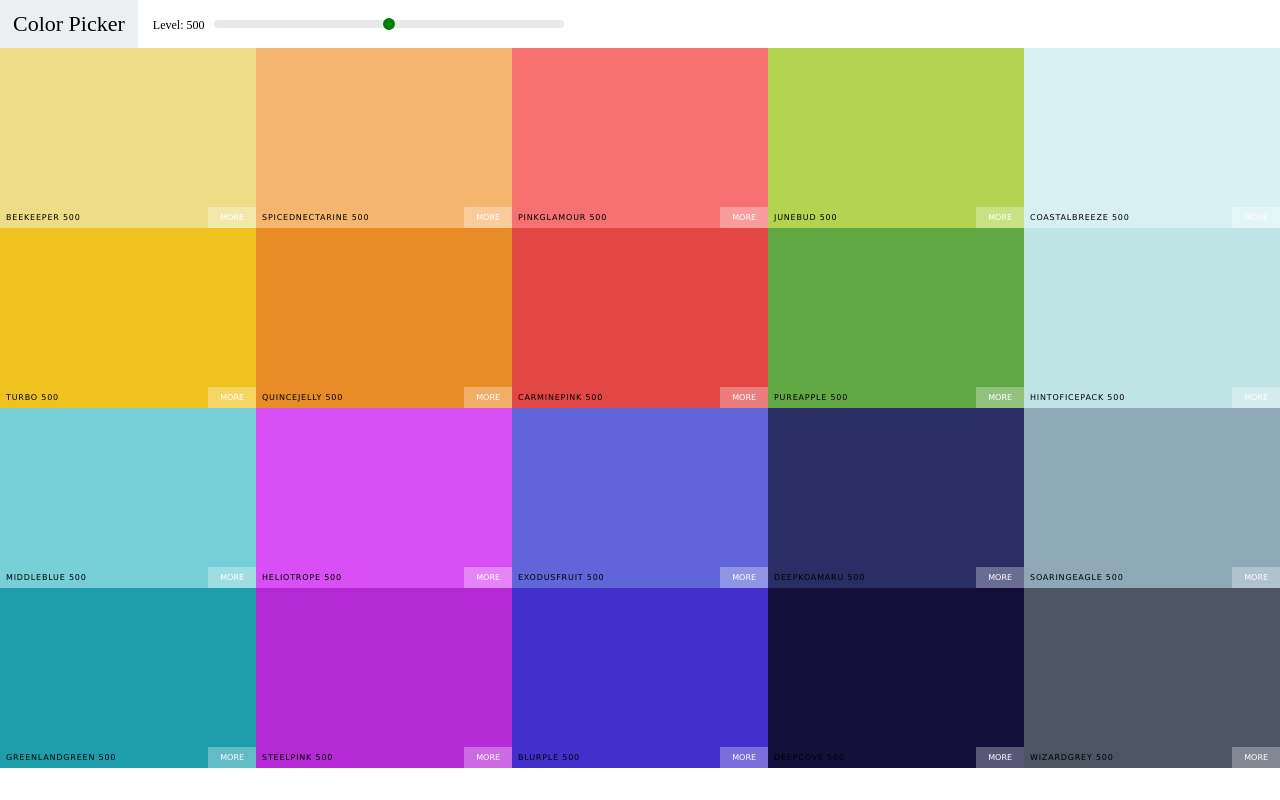
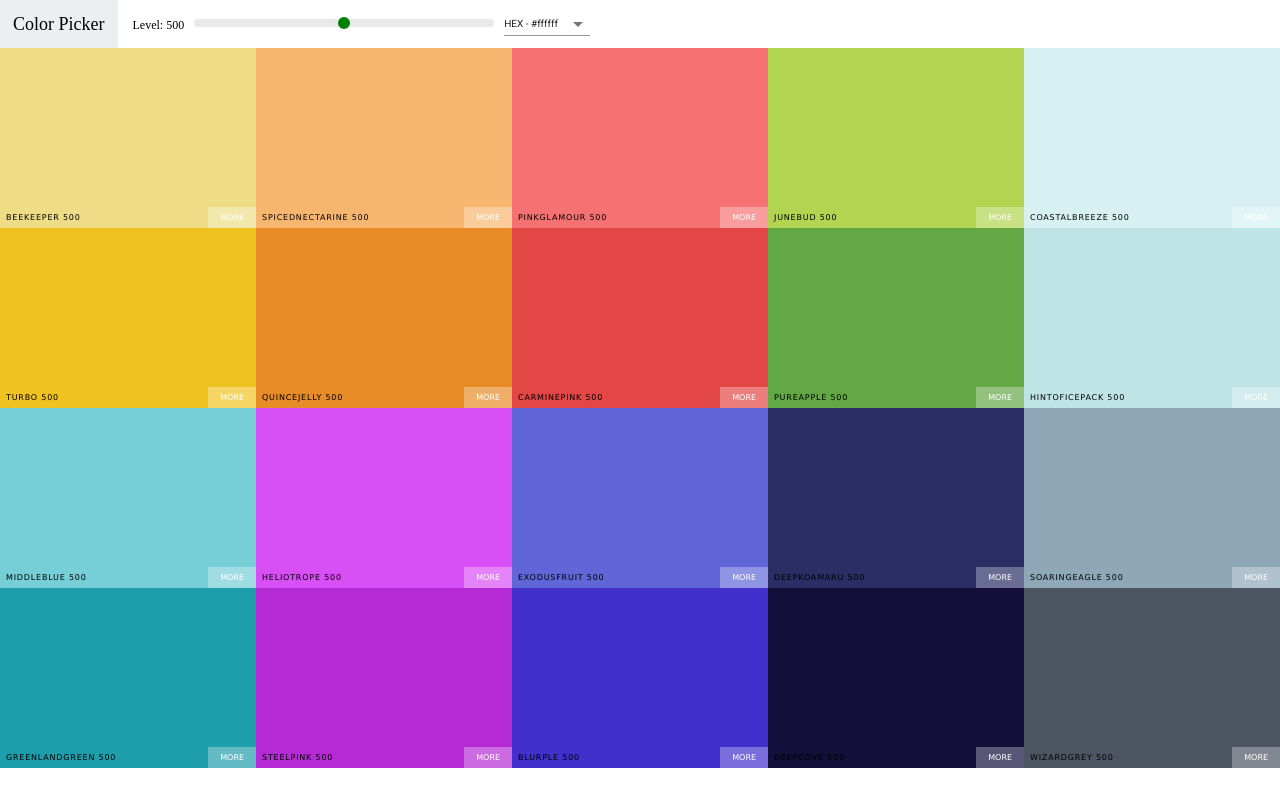
Before and after one commit to xzhang8102/React_Color_Palette, a React (Create React App) app: page / in a window 1280 px wide. Built offline with nearby package versions, Linux system fonts and the light colour scheme.

Commit message:
add color-format selector from material-ui

```diff
--- a/package.json
+++ b/package.json
@@ -3,6 +3,7 @@
   "version": "0.1.0",
   "private": true,
   "dependencies": {
+    "@material-ui/core": "^3.9.3",
     "chroma-js": "^2.0.3",
     "rc-slider": "^8.6.9",
     "react": "^16.8.6",
--- a/public/index.html
+++ b/public/index.html
@@ -5,6 +5,10 @@
     <link rel="shortcut icon" href="%PUBLIC_URL%/favicon.ico" />
     <meta name="viewport" content="width=device-width, initial-scale=1" />
     <meta name="theme-color" content="#000000" />
+    <link
+      rel="stylesheet"
+      href="https://fonts.googleapis.com/css?family=Roboto:300,400,500"
+    />
     <!--
       manifest.json provides metadata used when your web app is installed on a
       user's mobile device or desktop. See https://developers.google.com/web/fundamentals/web-app-manifest/
--- a/src/components/App.js
+++ b/src/components/App.js
@@ -7,9 +7,9 @@ import '../styles/App.css';
 class App extends React.Component {
   render() {
     return (
-      <div>
+      <>
         <Palette palette={generatePalette(seedColor[4])} />
-      </div>
+      </>
     );
   }
 }
--- a/src/components/NavBar.js
+++ b/src/components/NavBar.js
@@ -1,14 +1,14 @@
 import React from 'react';
 import Slider from 'rc-slider';
+import { Select, MenuItem } from '@material-ui/core';
+
 import 'rc-slider/assets/index.css';
 import '../styles/NavBar.css';
 
-const NavBar = ({ level, onSlide }) => {
+const NavBar = ({ level, onSlide, changeFormat, format }) => {
   return (
     <nav className="Navbar">
-      <div className="logo">
-        <a href="#">Color Picker</a>
-      </div>
+      <div className="logo">Color Picker</div>
       <div className="slider-container">
         <span>Level: {level}</span>
         <div className="slider">
@@ -21,6 +21,13 @@ const NavBar = ({ level, onSlide }) => {
           />
         </div>
       </div>
+      <div className="select-container">
+        <Select value={format} onChange={changeFormat}>
+          <MenuItem value="hex">HEX - #ffffff</MenuItem>
+          <MenuItem value="rgb">RGB - rgb(255,255,255)</MenuItem>
+          <MenuItem value="rgba">RGBA - rgba(255,255,255,1.0)</MenuItem>
+        </Select>
+      </div>
     </nav>
   );
 };
--- a/src/components/Palette.js
+++ b/src/components/Palette.js
@@ -5,23 +5,39 @@ import '../styles/Palette.css';
 
 class Palette extends React.Component {
   state = {
-    level: 500
+    level: 500,
+    format: 'hex'
   };
 
   onSlide = level => {
     this.setState({ level });
   };
 
+  changeFormat = e => {
+    this.setState({ format: e.target.value });
+  };
+
   render() {
     const colorBoxList = this.props.palette.colors[this.state.level].map(
       (color, i) => {
-        return <ColorBox key={i} background={color.hex} name={color.name} />;
+        return (
+          <ColorBox
+            key={i}
+            background={color[this.state.format]}
+            name={color.name}
+          />
+        );
       }
     );
 
     return (
       <div className="Palette">
-        <NavBar onSlide={this.onSlide} level={this.state.level} />
+        <NavBar
+          onSlide={this.onSlide}
+          level={this.state.level}
+          changeFormat={this.changeFormat}
+          format={this.state.format}
+        />
         <div className="Palette-colors">{colorBoxList}</div>
       </div>
     );
--- a/src/styles/NavBar.css
+++ b/src/styles/NavBar.css
@@ -6,18 +6,16 @@
 }
 
 .logo {
-  margin-right: 15px;
-  padding: 0 13px;
-  font-size: 22px;
+  margin-right: 1.5rem;
+  padding: 0 1.3rem;
+  font-size: 1.8rem;
   background-color: #eceff1;
   height: 100%;
   display: flex;
   align-items: center;
-}
-
-.logo a {
   text-decoration: none;
   color: black;
+  cursor: pointer;
 }
 
 .slider-container {
@@ -25,9 +23,9 @@
 }
 
 .slider {
-  width: 350px;
+  width: 30rem;
   display: inline-block;
-  margin: 0 10px;
+  margin: 0 1rem;
 }
 
 .rc-slider-track {
@@ -35,7 +33,8 @@
 }
 
 .rc-slider-rail {
-  height: 8px;
+  height: 0.8rem;
+  margin-top: -0.1rem;
 }
 
 .rc-slider-handle,
@@ -44,9 +43,9 @@
 .rc-slider-handle:hover {
   background: green;
   outline: none;
-  border: 2px solid green;
+  border: 0.2rem solid green;
   box-shadow: none;
-  width: 12px;
-  height: 12px;
-  margin-top: -2px;
+  width: 1.2rem;
+  height: 1.2rem;
+  margin-top: -0.3rem;
 }
```
Also changed, not shown: 1 other file (tests, documents, lock files or other folders).
